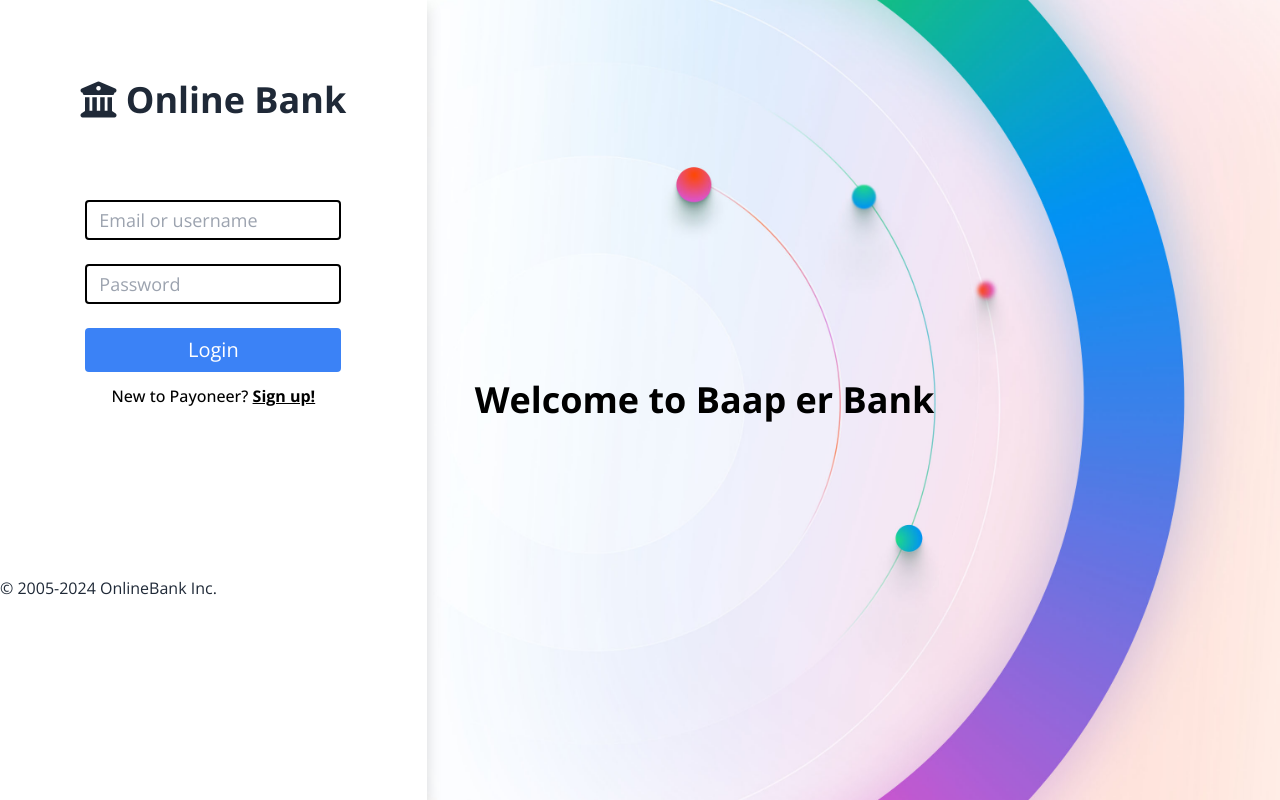
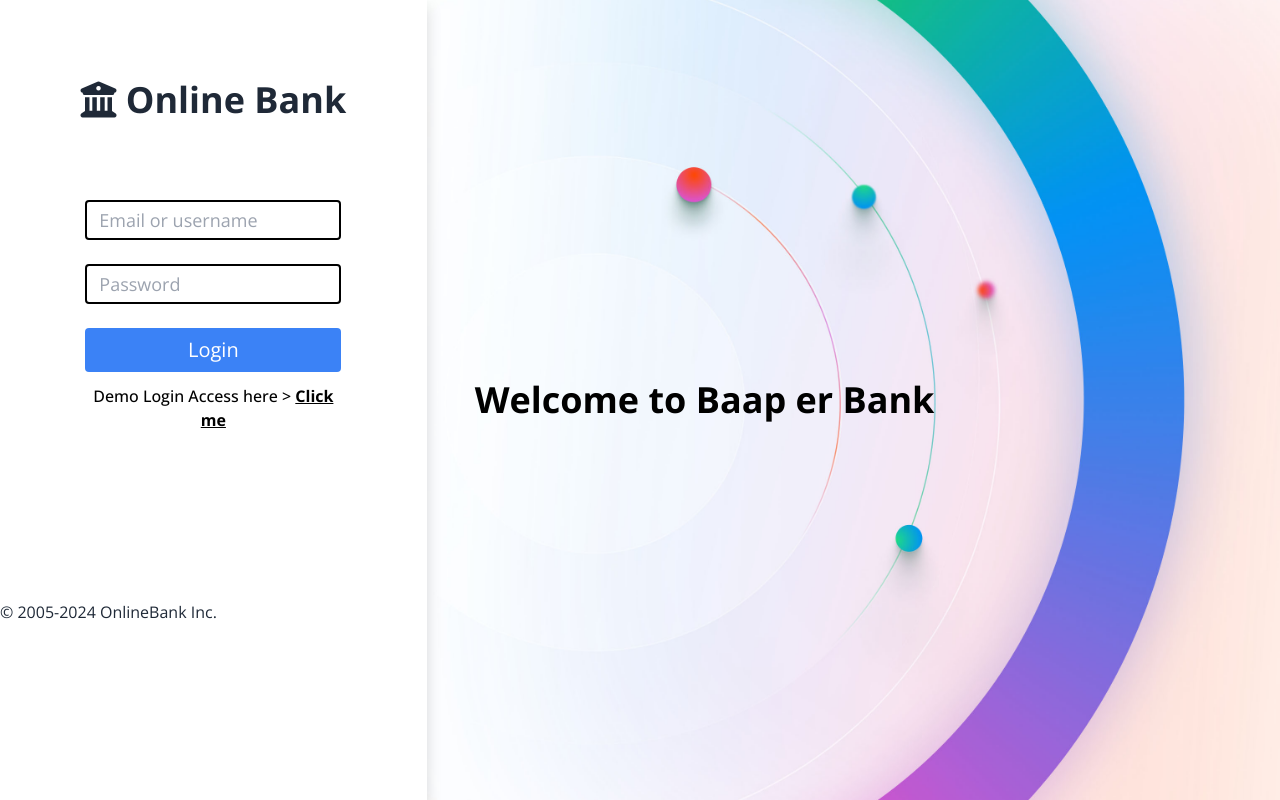
Before and after one commit to developer-sazzad/bank-management-system, a plain HTML site: page index.html in a window 1280 px wide. Drawn offline with nearby package versions, Linux system fonts and the light colour scheme.

Commit message:
demo link updated

```diff
--- a/index.html
+++ b/index.html
@@ -32,8 +32,8 @@
                         type="password" name="" placeholder="Password">
                     <button id="login-btn"
                         class="text-xl rounded bg-blue-500 hover:bg-blue-700 text-white py-2 w-full px-6">Login</button>
-                    <h4 class="mt-3 font-medium text-center">New to Payoneer?
-                        <a class="underline font-bold hover:text-blue-700" href="#" onclick="my_modal_3.showModal()">Sign up!</a>
+                    <h4 class="mt-3 font-medium text-center">Demo Login Access here >
+                        <a class="underline font-bold hover:text-blue-700" href="#" onclick="my_modal_3.showModal()">Click me</a>
                     </h4>
                     <!-- You can open the modal using ID.showModal() method -->
                     <dialog id="my_modal_3" class="modal">
```
